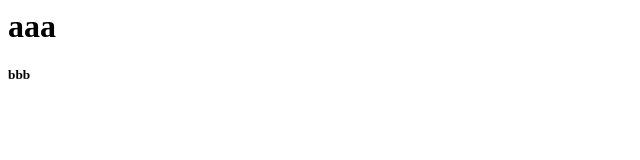
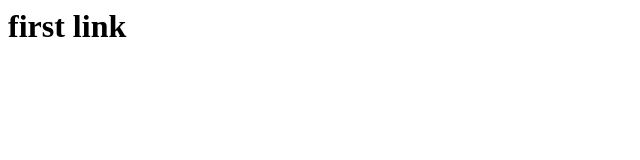
Before and after one commit to reyaron11223344/repo1, a plain HTML site: page index.html in a window 1280 px wide. Shown: the whole page, without its empty margins (0-640 px from the left). Drawn offline with Linux system fonts and the light colour scheme.

Commit message:
Update index.html

```diff
--- a/index.html
+++ b/index.html
@@ -10,5 +10,4 @@ ga('send', 'pageview');
 </script>
 <!-- End Google Analytics -->
 
-<h1>aaa</h1>
-<h5>bbb</h5>
+<h1>first link</h1>
```
